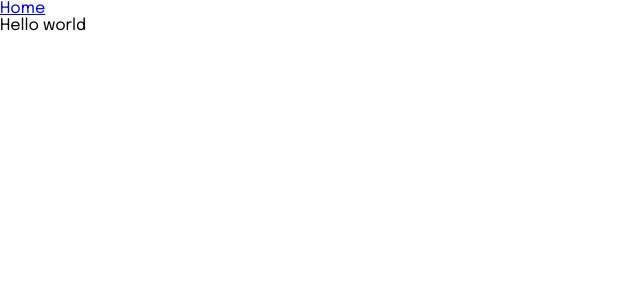
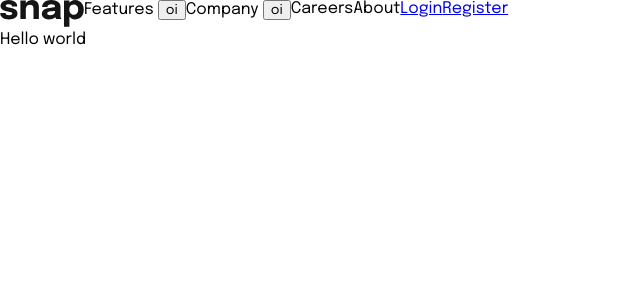
Before and after one commit to deverebor/web-accessibility, a Vue app: page / in a window 1280 px wide. Shown: the top 300 px of the page, without its empty margins (0-640 px from the left). Built offline with nearby package versions, Linux system fonts and the light colour scheme.

Commit message:
chore: create app header

```diff
--- a/src/App.vue
+++ b/src/App.vue
@@ -1,17 +1,9 @@
 <script setup lang="ts">
-import { RouterLink } from 'vue-router'
+import AppHeader from '@/components/AppHeader/AppHeader.vue'
 </script>
 
 <template>
-  <header>
-    <div class="wrapper">
-      <nav>
-        <RouterLink to="/">
-          Home
-        </RouterLink>
-      </nav>
-    </div>
-  </header>
+  <AppHeader />
 
   <RouterView />
 </template>
--- /dev/null
+++ b/src/components/AppHeader/AppHeader.scss
@@ -0,0 +1,41 @@
+%show-and-hide-submenu {
+  &--hide {
+    display: none;
+  }
+
+  &--show {
+    display: block;
+  }
+}
+
+.app-header {
+  display: flex;
+
+  &__nav {
+    &__menu {
+      display: flex;
+    }
+
+    &__sub-menu {
+      &__features {
+        &--hide {
+          @extend %show-and-hide-submenu--hide;
+        }
+
+        &--show {
+          @extend %show-and-hide-submenu--show;
+        }
+      }
+
+      &__company {
+        &--hide {
+          @extend %show-and-hide-submenu--hide;
+        }
+
+        &--show {
+          @extend %show-and-hide-submenu--show;
+        }
+      }
+    }
+  }
+}
--- /dev/null
+++ b/src/components/AppHeader/AppHeader.vue
@@ -0,0 +1,113 @@
+<script setup lang="ts">
+import { RouterLink } from 'vue-router'
+import { ref } from 'vue'
+import appLogo from '@/assets/images/logo.svg'
+
+/*
+  @note: podemos incrementar a forma com que utilizamos esse componente de dropdown, fazendo uma abstração com pops que recebe os elementos e subelementos do menu
+*/
+
+const featureSubMenuClass = ref('app-header__nav__sub-menu__features--hide')
+const companySubMenuClass = ref('app-header__nav__sub-menu__company--hide')
+
+function handleShowSubMenu(dynamicClass: string, subMenuName?: string): string {
+  return subMenuName === undefined
+    ? (featureSubMenuClass.value = dynamicClass)
+    : (companySubMenuClass.value = dynamicClass)
+}
+
+function handleHideSubMenu(dynamicClass: string, subMenuName?: string): string {
+  return subMenuName === undefined
+    ? (featureSubMenuClass.value = dynamicClass)
+    : (companySubMenuClass.value = dynamicClass)
+}
+</script>
+
+<template>
+  <header class="app-header">
+    <nav class="app-header__nav">
+      <ul class="app-header__nav__menu">
+        <li class="app-header__nav__menu-item">
+          <RouterLink to="/">
+            <img :src="appLogo" alt="snap logo">
+          </RouterLink>
+        </li>
+        <li aria-expanded="true" class="app-header__nav__menu-item">
+          Features
+          <button
+            aria-expanded="false"
+            @mouseover="handleShowSubMenu
+              ('app-header__nav__sub-menu__features--show')"
+            @mouseleave="handleHideSubMenu('app-header__nav__sub-menu__features--hide')"
+          >
+            oi
+          </button>
+          <ul
+            class="app-header__nav__sub-menu__features--hide"
+            :class="featureSubMenuClass"
+          >
+            <li class="app-header__nav__sub-menu__features-item">
+              Todo List
+            </li>
+            <li class="app-header__nav__sub-menu__features-item">
+              Calendar
+            </li>
+            <li class="app-header__nav__sub-menu__features-item">
+              Reminders
+            </li>
+            <li class="app-header__nav__sub-menu__features-item">
+              Planing
+            </li>
+          </ul>
+        </li>
+        <li aria-expanded="true" class="app-header__nav__menu-item">
+          Company
+          <button
+            aria-expanded="false"
+            @mouseover="handleShowSubMenu('app-header__nav__sub-menu__company--show', 'company')"
+            @mouseleave="handleHideSubMenu('app-header__nav__sub-menu__company--hide', 'company')"
+          >
+            oi
+          </button>
+          <ul
+            class="app-header__nav__sub-menu__company--hide"
+            :class="companySubMenuClass"
+          >
+            <li class="app-header__nav__sub-menu__company--item">
+              History
+            </li>
+            <li class="app-header__nav__sub-menu__company--item">
+              Our Team
+            </li>
+            <li class="app-header__nav__sub-menu__company--item">
+              Blog
+            </li>
+          </ul>
+        </li>
+        <li class="app-header__nav__menu-item">
+          Careers
+        </li>
+        <li class="app-header__nav__menu-item">
+          About
+        </li>
+      </ul>
+    </nav>
+
+    <nav class="app-header__nav">
+      <ul class="app-header__nav__menu">
+        <li class="app-header__nav__menu-item">
+          <a class="app-header__nav__login" href="#">
+            Login
+          </a>
+        </li>
+        <li class="app-header__nav__menu-item">
+          <a class="app-header__nav__register" href="#">
+            Register
+          </a>
+        </li>
+      </ul>
+    </nav>
+  </header>
+</template>
+
+<style src="./AppHeader.scss" lang="scss" scoped />
--- a/src/views/HomeView.vue
+++ b/src/views/HomeView.vue
@@ -1,4 +1,5 @@
-<script lang="ts" setup></script>
+<script lang="ts" setup>
+</script>
 
 <template>
   <main>
```
Also changed, not shown: 1 other file (tests, documents, lock files or other folders).
